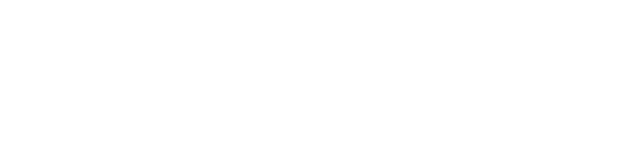
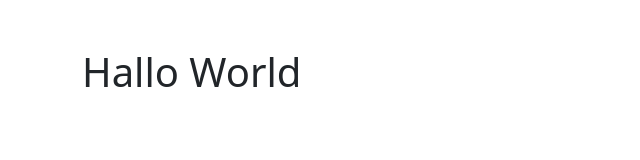
Before and after one commit to petey2000/repotest, a plain HTML site: page Folder4/index.html in a window 1280 px wide. Shown: the whole page, without its empty margins (0-640 px from the left). Drawn offline with nearby package versions, Linux system fonts and the light colour scheme.

Commit message:
Folder4 index h1 Hallo World

```diff
--- a/Folder4/index.html
+++ b/Folder4/index.html
@@ -9,7 +9,7 @@
   <body>
     <main>
       <div class="container py-5">
-        <h1></h1>
+        <h1>Hallo World</h1>
       </div>
     </main>
     <script>
```
